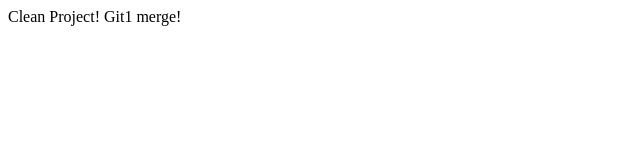
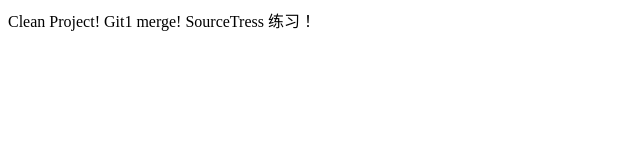
Before and after one commit to leton8888/TestGithubProject1, a plain HTML site: page index.html in a window 1280 px wide. Shown: the whole page, without its empty margins (0-640 px from the left). Drawn offline with Linux system fonts and the light colour scheme.

Commit message:
source tree 练习1

```diff
--- a/index.html
+++ b/index.html
@@ -7,5 +7,6 @@
 <body>
 	Clean Project!
 	Git1 merge!
+	SourceTress 练习！
 </body>
 </html>
```
